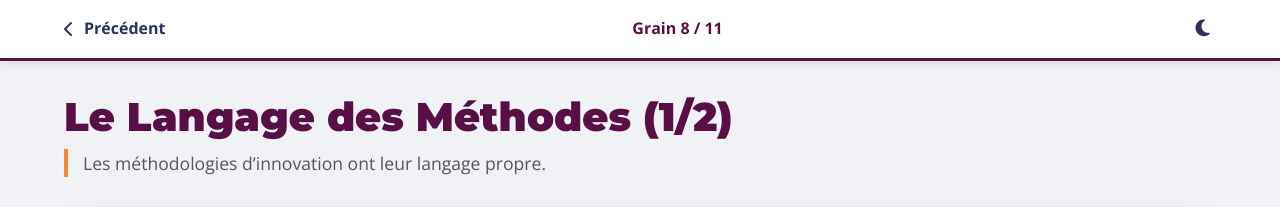
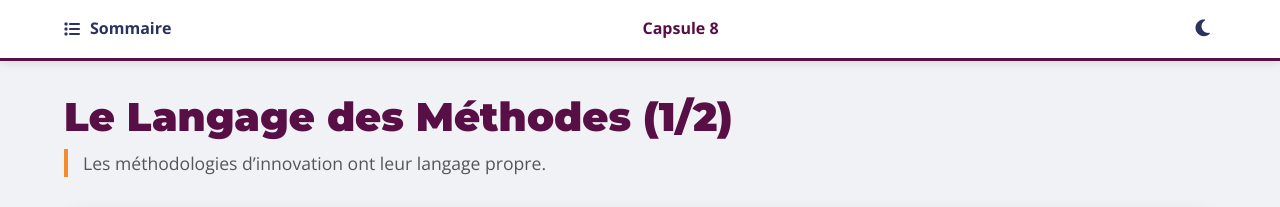
Before and after one commit to Tyrulfr/projet_inno_pui, a Jekyll site: the page pages/apprenant/cours/sensibilisation/module1/grain8.html, which Jekyll copies as it is, in a window 1280 px wide. Shown: the top 207 px of the page. Built offline with Jekyll 4.4.1, drawn with Linux system fonts in a browser that asks for light colours.

Commit message:
Update grain8.html

```diff
--- a/pages/apprenant/cours/sensibilisation/module1/grain8.html
+++ b/pages/apprenant/cours/sensibilisation/module1/grain8.html
@@ -3,7 +3,7 @@
 <head>
     <meta charset="UTF-8">
     <meta name="viewport" content="width=device-width, initial-scale=1.0">
-    <title>GRAIN 8 : Le Langage des Méthodes | Projet Inno</title>
+    <title>CAPSULE 8 : Le Langage des Méthodes | Projet Inno</title>
     <link rel="preconnect" href="https://fonts.googleapis.com">
     <link href="https://fonts.googleapis.com/css2?family=Montserrat:wght@400;700;900&family=Open+Sans:wght@400;600;700&display=swap" rel="stylesheet">
     <link rel="stylesheet" href="https://cdnjs.cloudflare.com/ajax/libs/font-awesome/6.4.0/css/all.min.css">
@@ -142,9 +142,10 @@
 </head>
 <body>
 
+    <!-- Navigation Top : CORRECTION ICI -->
     <nav class="top-bar">
-        <a href="grain_7_methodologie.html" class="btn-back"><i class="fa-solid fa-chevron-left"></i> Précédent</a>
-        <div style="font-weight: 800; color: var(--bordeaux);">Grain 8 / 11</div>
+        <a href="sommaire_module1.html" class="btn-back"><i class="fa-solid fa-list"></i> Sommaire</a>
+        <div style="font-weight: 800; color: var(--bordeaux);">Capsule 8</div>
         <button onclick="toggleTheme()" style="background:none; border:none; cursor:pointer; font-size:1.2rem; color:var(--text-main);"><i class="fa-solid fa-moon"></i></button>
     </nav>
 
@@ -420,6 +421,15 @@
                 modalBtn.style.backgroundColor = 'var(--teal)';
                 mTitle.style.color = 'var(--teal)';
                 modal.classList.add('active');
+
+                setTimeout(() => {
+                    const btn = document.querySelector('.modal-btn');
+                    if(btn) {
+                        btn.innerText = "Retour au Sommaire";
+                        btn.onclick = function() { window.location.href = 'sommaire_module1.html'; };
+                    }
+                }, 100);
+
             } else if (val === "") {
                 alert("Veuillez répondre au quiz.");
             } else {
```
Also changed, not shown: other parts of pages/apprenant/cours/sensibilisation/module1/grain8.html (+1 -1 lines).
